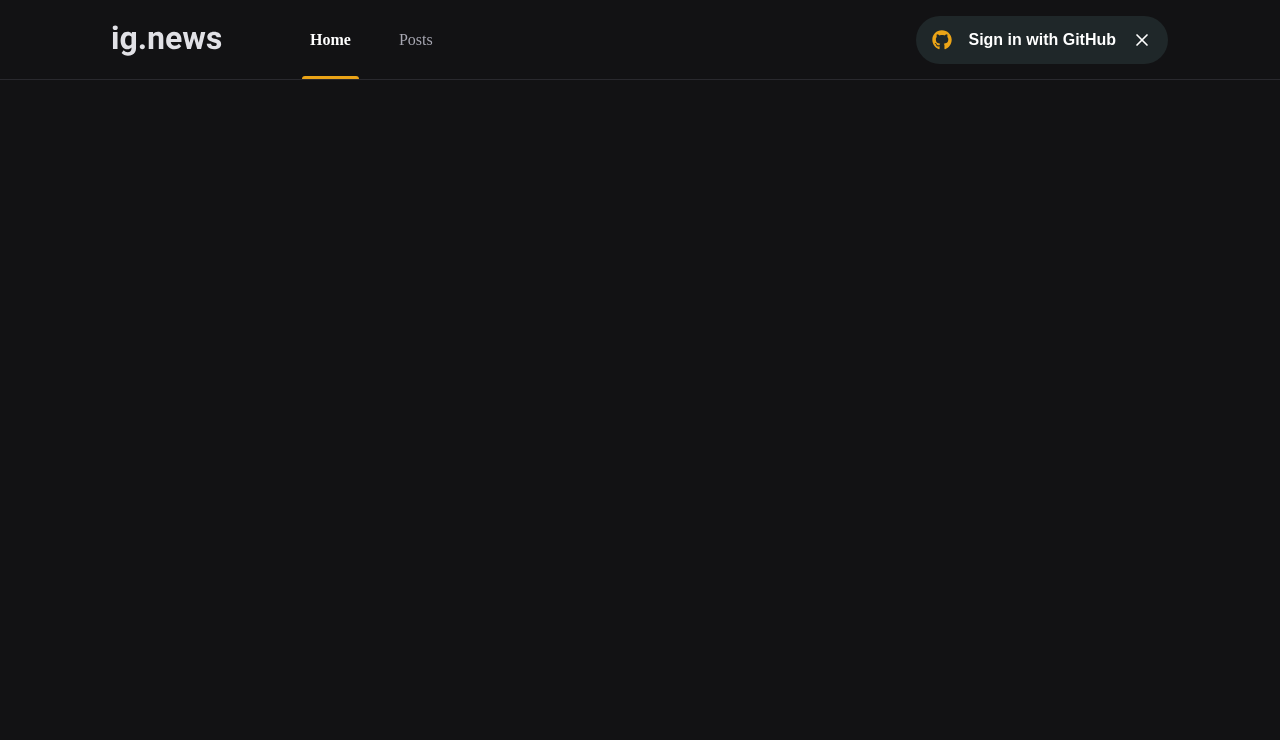
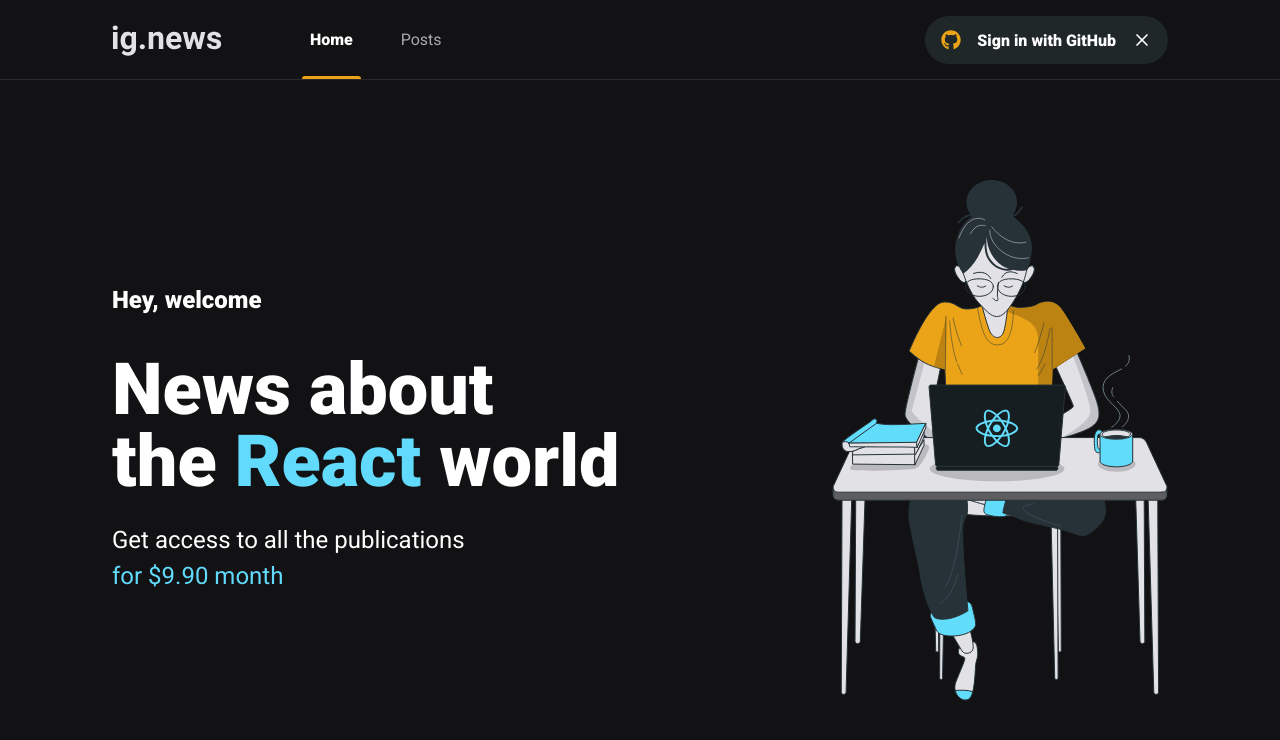
Before and after one commit to victorbruno/ignews, a Next.js app: page / in a window 1280 px wide. Shown: the top 740 px of the page. Built offline with nearby package versions, Linux system fonts and the light colour scheme.

Commit message:
Add Home page content

```diff
--- a/src/pages/_document.tsx
+++ b/src/pages/_document.tsx
@@ -5,15 +5,15 @@ export default class MyDocument extends Document {
 		return (
 			<Html>
 				<Head>
-					{/* <link rel="preconnect" .../> */}
-					{/* <link href="https://fonts.google..." ... /> */}
+          <link rel="preconnect" href="https://fonts.gstatic.com"/>
           <link rel="shortcut icon" href="/favicon.png" type="image/png"/>
+          <link href="https://fonts.googleapis.com/css2?family=Roboto:wght@400;500;900&display=swap" rel="stylesheet"/>
 				</Head>
 				<body>
 					<Main />
 					<NextScript />
 				</body>
 			</Html>
-		)
+		);
 	}
 }
--- /dev/null
+++ b/src/pages/home.module.scss
@@ -0,0 +1,38 @@
+.homeContainer {
+  display: flex;
+  align-items: center;
+  justify-content: space-between;
+
+  max-width: 1120px;
+  height: calc(100vh - 5rem);
+  margin: 0 auto;
+  padding: 0 2rem;
+}
+
+.homeContent {
+  max-width: 600px;
+
+  > span {
+    font-size: 1.5rem;
+    font-weight: bold;
+  }
+
+  h1 {
+    font-size: 4.5rem;
+    font-weight: 900;
+    line-height: 4.5rem;
+    margin-top: 2.5rem;
+    span {
+      color: var(--cyan-500);
+    }
+  }
+
+  p {
+    font-size: 1.5rem;
+    line-height: 2.25rem;
+    margin-top: 1.5rem;
+    span {
+      color: var(--cyan-500);
+    }
+  }
+}
--- a/src/pages/index.tsx
+++ b/src/pages/index.tsx
@@ -1,15 +1,32 @@
 import Head from 'next/head'
 import { Header } from '../components/Header'
+
+import styles from "./home.module.scss";
 
 export default function Home() {
   return (
     <>
     <Head>
-      <title>Home</title>
+      <title>Home | ig.news</title>
     </Head>
 
     <Header />
 
+    <main className={styles.homeContainer}>
+      <section className={styles.homeContent}>
+        <span>Hey, welcome</span>
+        <h1>
+          News about <br/>
+          the <span>React</span> world
+        </h1>
+        <p>
+          Get access to all the publications <br/>
+          <span>for $9.90 month</span>
+        </p>
+      </section>
+      <img src="/images/avatar.svg" alt=""/>
+    </main>
+
     </>
   );
 }
--- a/src/styles/global.scss
+++ b/src/styles/global.scss
@@ -35,7 +35,7 @@ body {
 }
 
 body, input, textarea, select, button {
-  font: 400 1rem, "Roboto", sans-serif;
+  font: 400 1rem "Roboto", sans-serif;
 }
 
 button {
```
